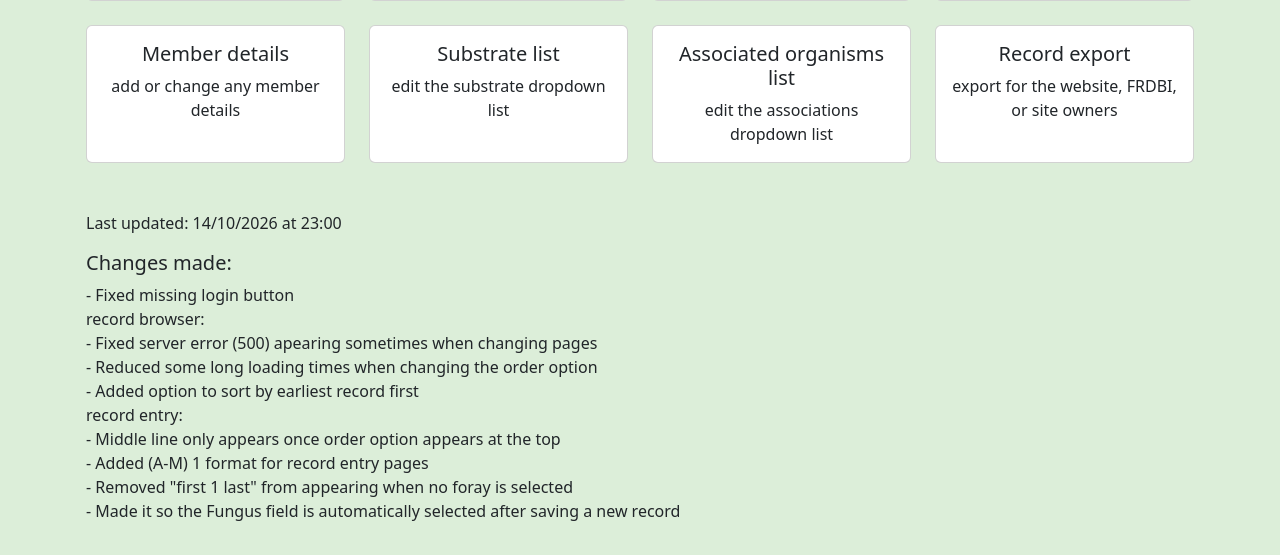
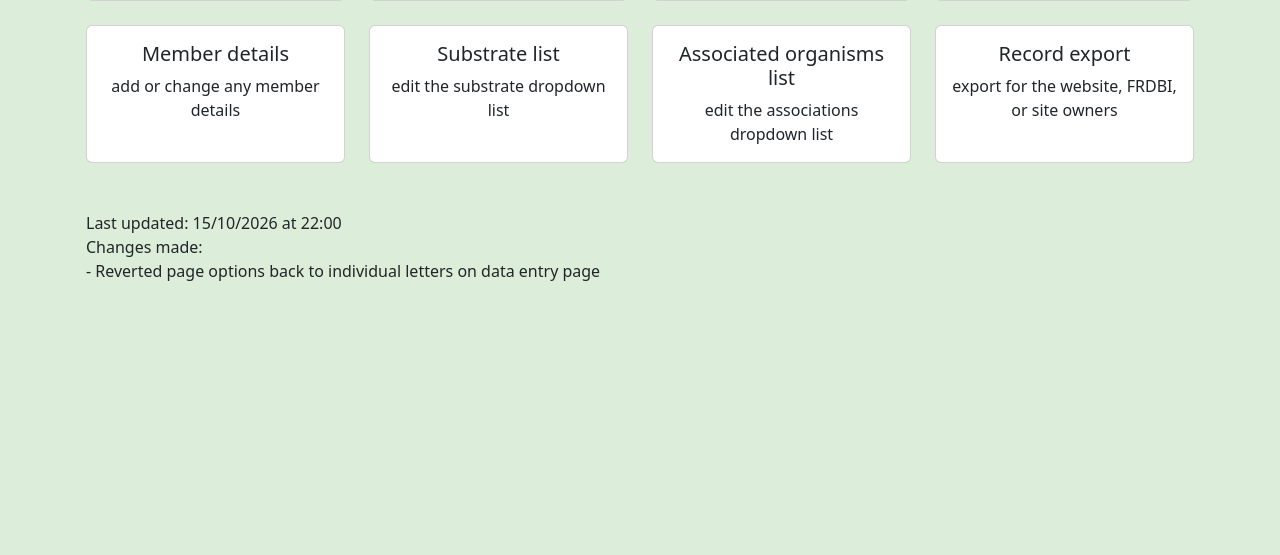
Before and after one commit to Excess10n/BFG-Database-Manager, a Django app: page / in a window 1280 px wide. Shown: the part 325-880 px from the top of the page. After the commit the page ends 606 px from the top, so only its background shows below. Run offline with Django 5.2, Linux system fonts and the light colour scheme; the visitor is signed in with stand-in values (Sample User, id 1).

Commit message:
data entry page options rollback

```diff
--- a/djangoProject/managementApp/templates/index.html
+++ b/djangoProject/managementApp/templates/index.html
@@ -26,18 +26,10 @@
 <div class="mx-auto">
 <br/><br/>
 <p>
-    Last updated: 14/10/2026 at 23:00<br/>
-    <h5>Changes made:</h5>
-    - Fixed missing login button<br/>
-    record browser:<br/>
-    - Fixed server error (500) apearing sometimes when changing pages<br/>
-    - Reduced some long loading times when changing the order option<br/>
-    - Added option to sort by earliest record first<br/>
-    record entry:<br/>
-    - Middle line only appears once order option appears at the top<br/>
-    - Added (A-M) 1 format for record entry pages<br/>
-    - Removed "first 1 last" from appearing when no foray is selected<br/>
-    - Made it so the Fungus field is automatically selected after saving a new record<br/>
+    Last updated: 15/10/2026 at 22:00<br/>
+    Changes made:<br/>
+    - Reverted page options back to individual letters on data entry page<br/>
+
 </p>
 </div>
 {% endblock content %}
--- a/djangoProject/managementApp/views.py
+++ b/djangoProject/managementApp/views.py
@@ -120,7 +120,6 @@ def alphaPagination(currentPage, objects, field, formList=False):
             if obj[field][0].upper() == currentPage:
                 temp.append(obj)
         objects = temp
-        print(objects)
     elif currentPage == "0":
         objects = objects.filter(**regex_kwargs)
     else:
@@ -583,26 +582,18 @@ def RecordEditView(request):
         else:
             formList.append(dic)
 
-    # pagination (alpha labels if order is 2)
-    currentPage, pageCount, start, end, pageList, bounds = pagination(currentPage, records.count(), 15)
-    pageLabels = []
-    if order == "2":
-        for i in range(len(pageList)):
-            first = formList[bounds[i][0]]["name"][0].upper()
-            last = formList[bounds[i][1]-1]["name"][0].upper()
-            pageLabels.append({"num": pageList[i], "label": f"({first}-{last}) {pageList[i]}"})
-    else:
-        for i in range(len(pageList)):
-            pageLabels.append({"num": pageList[i], "label": f"{pageList[i]}"})
-
-    formList = formList[start:end]
-    page = {"isNum": True, "current": currentPage, "first": currentPage == 1, "last": currentPage == pageCount, "pageCount": pageCount, "list": pageLabels}
-
-
-    # if currentPage.isnumeric():
-    #     currentPage = "A"
-    # currentPage, pageList, formList = alphaPagination(currentPage, formList, "name", True)
-    # page = {"isNum": False, "current": currentPage, "list": pageList}
+    # pagination (alpha if order is 2)
+    if order == "1":
+        if not currentPage.isnumeric():
+            currentPage = "1"
+        currentPage, pageCount, start, end, pageList, _ = pagination(currentPage, records.count(), 15)
+        formList = formList[start:end]
+        page = {"isNum": True, "current": currentPage, "first": currentPage == 1, "last": currentPage == pageCount, "pageCount": pageCount, "list": pageList}
+    else:
+        if currentPage.isnumeric():
+            currentPage = "A"
+        currentPage, pageList, formList = alphaPagination(currentPage, formList, "name", True)
+        page = {"isNum": False, "current": currentPage, "list": pageList}
 
 
     # new form
```
Also changed, not shown: djangoProject/managementApp/templates/dataManager/recordEdit.html (+30 -6 lines).
